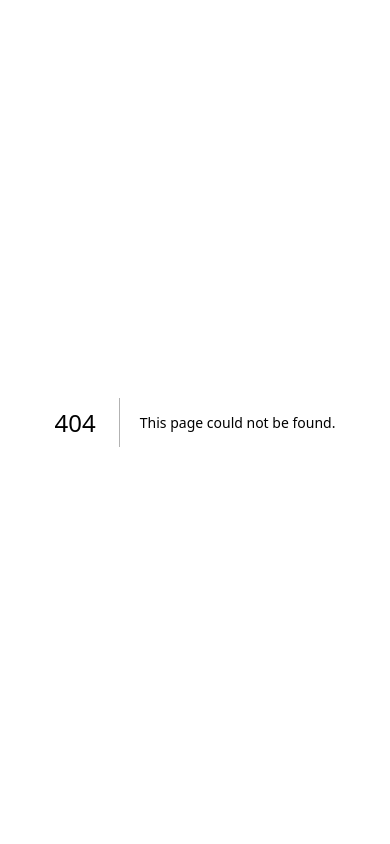
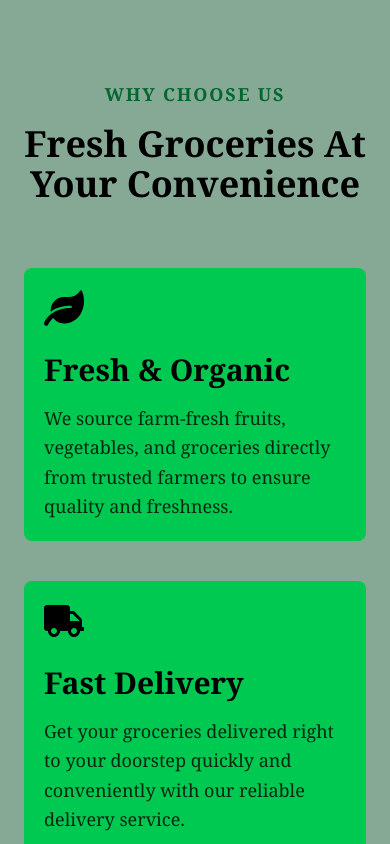
Before and after one commit to Iamvinnie254/jhub_ecomm, a Next.js app: page /features/landing-page/components/why-us in a window 390 px wide. Before the commit this address had no page. Shown: the top 844 px of the page. Built offline with nearby package versions, Linux system fonts and the light colour scheme.

Commit message:
feat: add a why choose us section, which is fully responsive

```diff
--- a/src/app/features/landing-page/components/about/page.tsx
+++ b/src/app/features/landing-page/components/about/page.tsx
@@ -5,8 +5,8 @@ function About() {
         <div id="about" className="flex flex-col md:flex-row max-w-7xl mx-auto py-5 md:py-10 md:items-center md:gap-10 gap-3  font-serif">
             <div className="md:max-w-[50%] pt-6 px-6 md:p-10">
                 <h1 className="text-3xl md:text-4xl lg:text-6xl font-bold capitalize py-4 md:py-6 ">About <span className="text-green-500">Us</span></h1>
-                <p className="py-3 font-sans text-gray-800 text-lg leading-relaxed  ">Foody is a one-stop online store for all your grocery needs. We provide fresh organic groceries and cereals to facilitate your healthy lifestyle with the best prices and quality. We started our journey in 2023 with a vision to provide quality products to our customers. </p>
-                <p className=" text-lg font-sans text-gray-800 leading-relaxed">Today, we have a wide range of products to choose from, including fresh organic groceries and cereals. We are committed to providing our customers with the best possible products and services. </p>
+                <p className="py-3 text-gray-800 text-lg leading-relaxed  ">Foody is a one-stop online store for all your grocery needs. We provide fresh organic groceries and cereals to facilitate your healthy lifestyle with the best prices and quality. We started our journey in 2023 with a vision to provide quality products to our customers. </p>
+                <p className=" text-lg text-gray-800 leading-relaxed">Today, we have a wide range of products to choose from, including fresh organic groceries and cereals. We are committed to providing our customers with the best possible products and services. </p>
             </div>
             <div className="rounded-2xl ">
                 <img src={AboutImg.src} alt="An online store" width={800} className="md:h-[60vh] h-[40vh] md:p-10 p-6 rounded-2xl hover:shadow-lg transition-all duration-300" />
--- a/src/app/features/landing-page/components/hero-section/page.tsx
+++ b/src/app/features/landing-page/components/hero-section/page.tsx
@@ -3,7 +3,7 @@ import Groceries from "../../../../../../public/images/hero_groceries.png"
 
 function Hero() {
     return (
-        <div className="bg-green-900/50 md:h-[70vh] h-[80vh] items-center ">
+        <div id="hero" className="bg-green-900/50 md:h-[70vh] h-[80vh] items-center ">
             <div className=" flex flex-col md:flex-row items-center max-w-7xl mx-auto md:pt-24 p-6">
                 <div className="md:gap-10 gap-6 flex flex-col h-full ">
                     <h2 className="capitalize font-bold text-3xl md:text-5xl ">Go organic and indulge in a healthier life</h2>
--- a/src/app/features/landing-page/components/navbar/page.tsx
+++ b/src/app/features/landing-page/components/navbar/page.tsx
@@ -5,8 +5,8 @@ import MobileNav from "./mobileNav"
 
 function Navbar() {
     return (
-        <>
-            <div className=" w-full text-white px-3 py-5 mx-auto bg-black font-serif top-0 sticky z-100 hidden md:block ">
+        <nav id="navbar" className="top-0 sticky z-100">
+            <div className=" w-full text-white px-3 py-5 mx-auto bg-black font-serif hidden md:block ">
                 <div className="flex items-center justify-between max-w-7xl mx-auto">
                     <div>
                         <Link href="/"><h1 className="text-4xl font-bold">F<span className="text-green-500">oo</span>dy</h1></Link>
@@ -14,7 +14,7 @@ function Navbar() {
                     <div>
                         <ul className="flex gap-7 ">
                             <Link href="/"><li className="text-xl font-bold">Home</li></Link>
-                            <Link href="/products"><li className="text-xl font-bold">Products</li></Link>
+                            <Link href="#products"><li className="text-xl font-bold">Products</li></Link>
                             <Link href="#about"><li className="text-xl font-bold">About</li></Link>
                             <Link href="#why-us"><li className="text-xl font-bold">Why Us</li></Link>
                             <Link href="#contact"><li className="text-xl font-bold">Contact</li></Link>
@@ -31,7 +31,7 @@ function Navbar() {
                 </div>
             </div>
             <MobileNav />
-        </>
+        </nav>
     )
 }
 
--- a/src/app/features/landing-page/components/products/ProductPreview.tsx
+++ b/src/app/features/landing-page/components/products/ProductPreview.tsx
@@ -7,8 +7,8 @@ function ProductPreview() {
 
     const featured = products.filter((p) => p.featured).slice(0, 6)
     return (
-        <div className="bg-white text-black w-full ">
-            <div className="max-w-7xl mx-auto">
+        <div id="products" className="bg-white text-black w-full ">
+            <div className="max-w-7xl mx-auto pt-10">
                 <div className="flex flex-col items-center justify-center py-10 gap-3">
                     <h1 className="text-4xl font-bold capitalize ">Featured <span className="text-green-500">Products</span></h1>
                     <p>Discover the best products we have to offer</p>
--- /dev/null
+++ b/src/app/features/landing-page/components/why-us/page.tsx
@@ -0,0 +1,56 @@
+"use client"
+import { FaLeaf, FaTruck, FaAward } from "react-icons/fa"
+
+function WhyUs() {
+    const features = [
+        {
+            icon: <FaLeaf size={40} />,
+            title: "Fresh & Organic",
+            description:
+                "We source farm-fresh fruits, vegetables, and groceries directly from trusted farmers to ensure quality and freshness.",
+        },
+        {
+            icon: <FaTruck size={40} />,
+            title: "Fast Delivery",
+            description:
+                "Get your groceries delivered right to your doorstep quickly and conveniently with our reliable delivery service.",
+        },
+        {
+            icon: <FaAward size={40} />,
+            title: "Quality Guaranteed",
+            description:
+                "Every product is carefully selected and inspected to meet the highest standards of quality and customer satisfaction.",
+        },
+    ]
+    return (
+        <section id="why-us" className="bg-green-900/50 py-20 px-6 font-serif">
+            <div className="max-w-7xl mx-auto">
+                <div className="text-center mb-16">
+                    <span className="uppercase tracking-widest text-lg font-semibold text-green-800">Why Choose Us</span>
+                    <h2 className="text-4xl md:text-5xl font-bold text-black mt-4 capitalize">Fresh Groceries at your convenience</h2>
+                </div>
+
+                {/* features section */}
+                <div className="grid grid-cols-1 md:grid-cols-3 gap-10 ">
+                    {
+                        features.map((item, index) => (
+                            <div key={index} className="group hover:shadow-xl rounded-lg p-5 md:m-3 cursor-pointer bg-green-500 transition-all duration-300">
+                                <div className="mb-6 text-black transition-transform duration-300group-hover:scale-110">
+                                    {item.icon}
+                                </div>
+                                <h3 className="text-3xl font-bold text-black mb-4">
+                                    {item.title}
+                                </h3>
+                                <p className="text-black/80 text-lg leading-relaxed">
+                                    {item.description}
+                                </p>
+                            </div>
+                        ))
+                    }
+                </div>
+            </div>
+        </section>
+    )
+}
+
+export default WhyUs;
--- a/src/app/page.tsx
+++ b/src/app/page.tsx
@@ -1,7 +1,9 @@
 import Navbar from "./features/landing-page/components/navbar/page"
 import Hero from "./features/landing-page/components/hero-section/page"
 import ProductPreview from "./features/landing-page/components/products/ProductPreview"
-import About from "./features/landing-page/components/about/page";
+import About from "./features/landing-page/components/about/page"
+import WhyUs from "./features/landing-page/components/why-us/page"
+
 
 export default function Home() {
   return (
@@ -10,6 +12,7 @@ export default function Home() {
       <Hero />
       <ProductPreview />
       <About />
+      <WhyUs />
     </>
   );
 }
```
Also changed, not shown: public/inspos/why_us.png (added).
